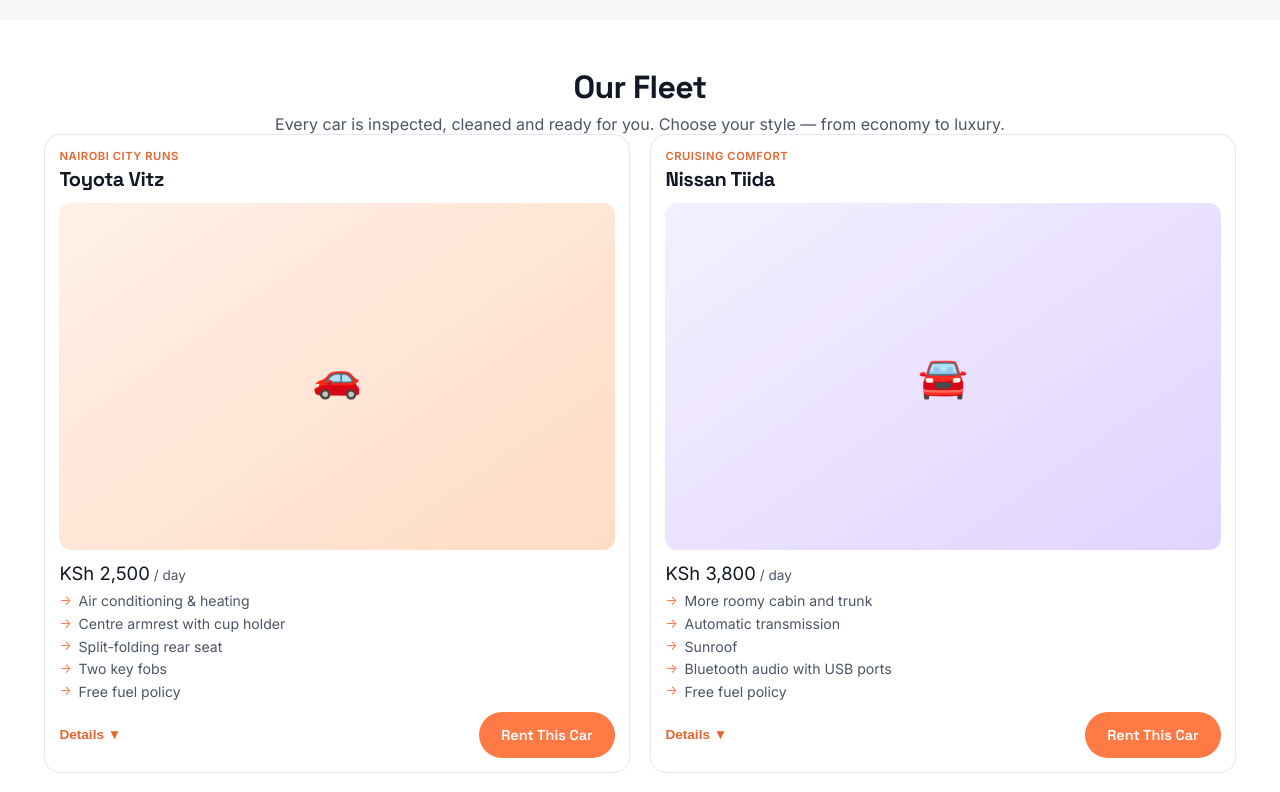
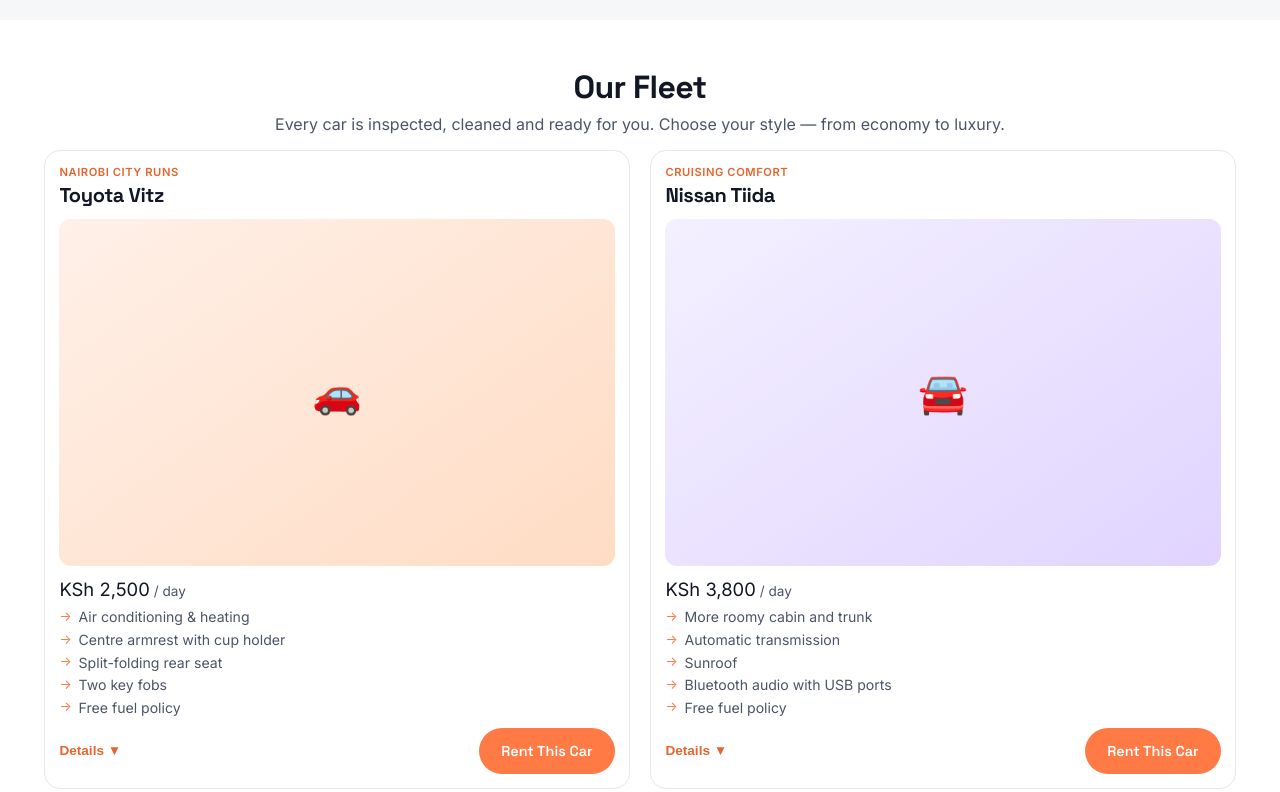
Before and after one commit to IrunguPeter/rental-car-site, a website: page index.html in a window 1280 px wide. Shown: the part 1440-2232 px from the top of the page. Drawn offline with Linux system fonts and the light colour scheme.

Commit message:
fix: more space between fleet section title and cards on mobile

```diff
--- a/styles/style.css
+++ b/styles/style.css
@@ -199,7 +199,7 @@ section { scroll-margin-top: 72px; }
 
 /* Fleet */
 .fleet { padding: 3rem 0 2rem; }
-.fleet-grid { display: grid; grid-template-columns: 1fr; gap: 1rem; }
+.fleet-grid { display: grid; grid-template-columns: 1fr; gap: 1rem; margin-top: 1rem; }
 .car-card {
   display: flex; flex-direction: column; gap: 0.75rem;
   border: 1px solid var(--border); border-radius: var(--radius-lg); background: var(--card);
```
